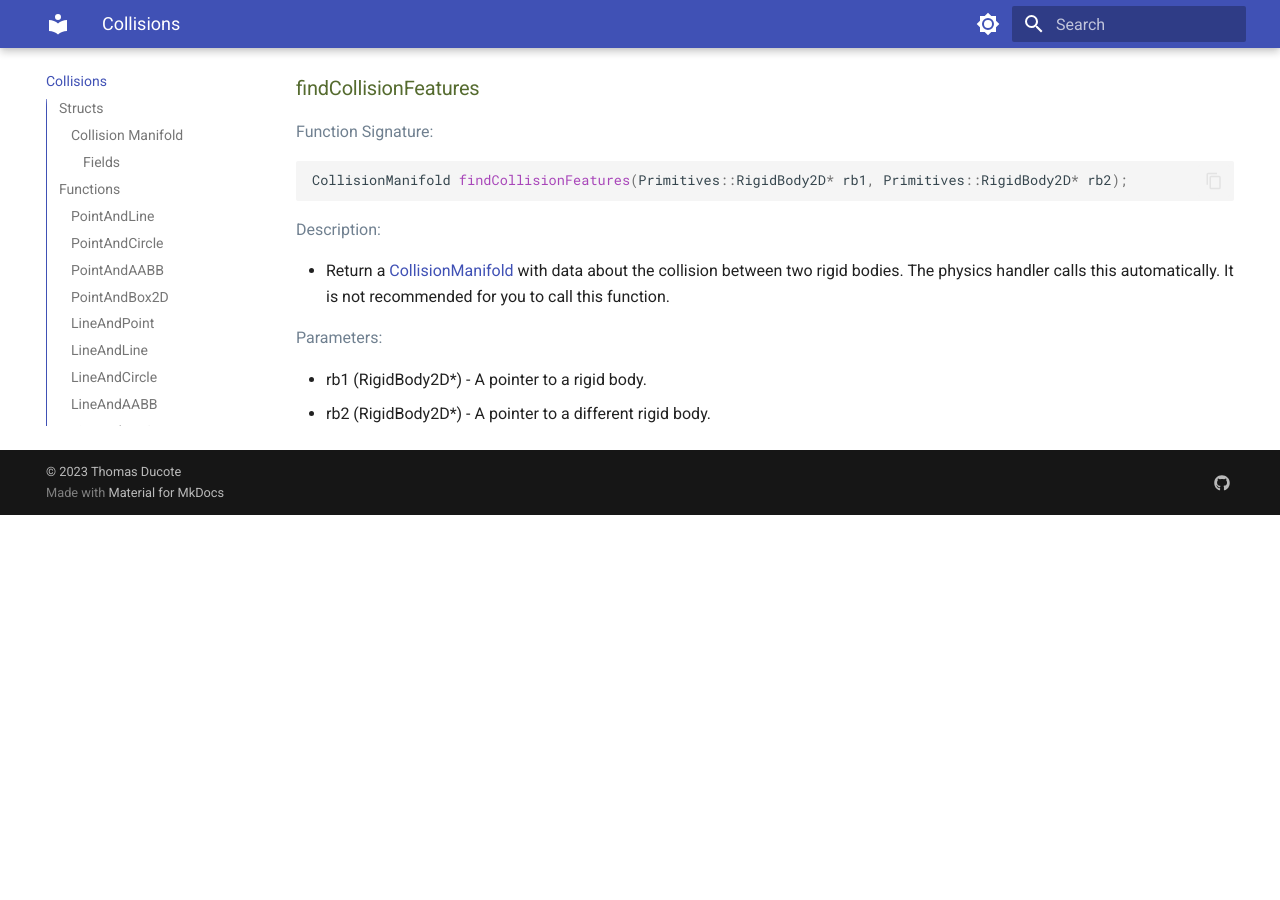
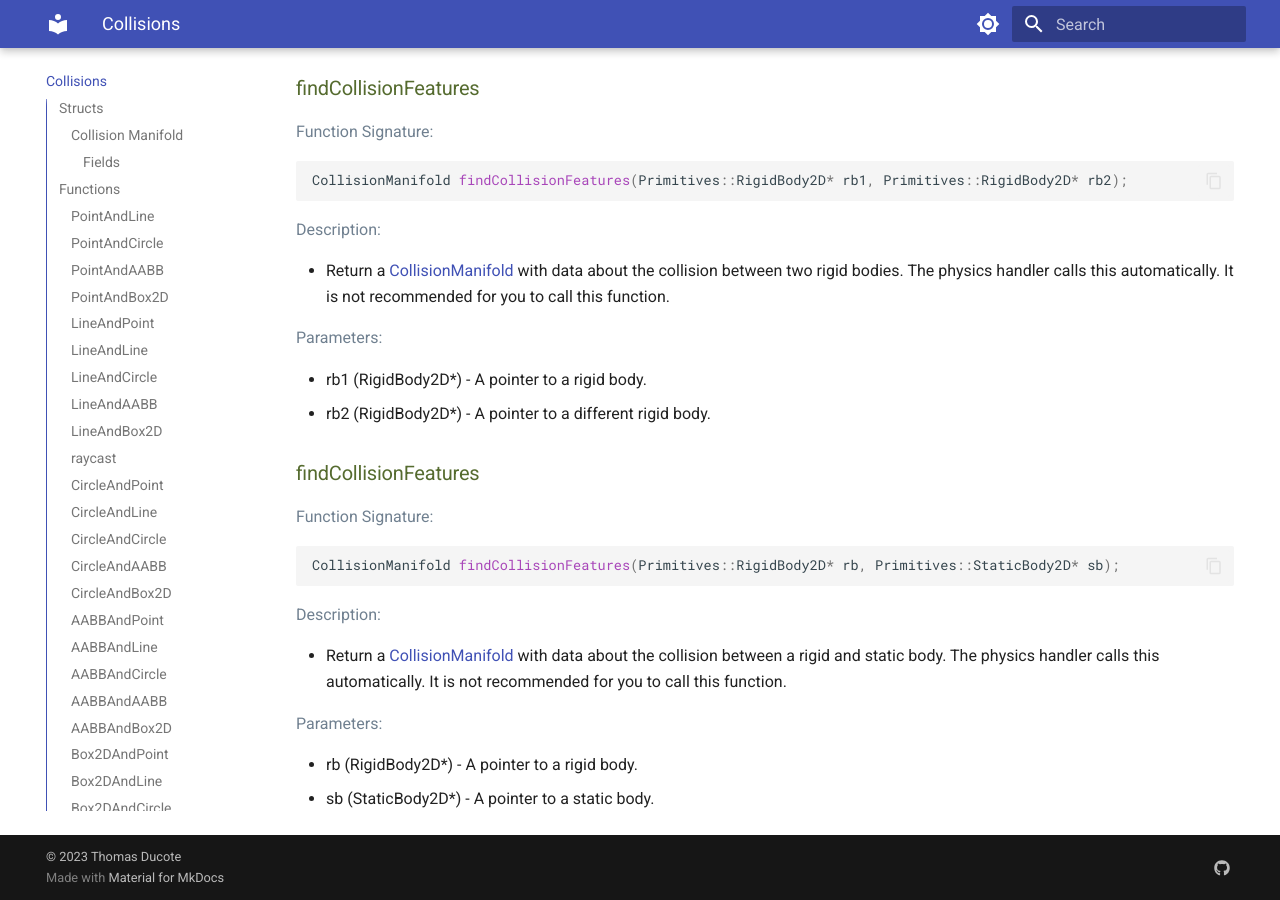
Before and after one commit to Salamence064/Zeta2D, an MkDocs documentation site: the page built from docs/collisions.md, in a window 1280 px wide and 900 px high, scrolled down 13768 px. Built offline with MkDocs 1.6.1 and Material for MkDocs 9.7.7, drawn with Linux system fonts in a browser that asks for light colours; before the commit the page ends 14283 px from its top, so only the background shows below that.

Commit message:
collisions docs updated

````diff
--- a/docs/collisions.md
+++ b/docs/collisions.md
@@ -677,3 +677,21 @@ CollisionManifold findCollisionFeatures(Primitives::RigidBody2D* rb1, Primitives
 
 * rb1 (RigidBody2D*) - A pointer to a rigid body.
 * rb2 (RigidBody2D*) - A pointer to a different rigid body.
+
+
+### <span style="color:darkolivegreen">findCollisionFeatures</span>
+
+<span style="color:slategrey">Function Signature:</span>
+
+```c++
+CollisionManifold findCollisionFeatures(Primitives::RigidBody2D* rb, Primitives::StaticBody2D* sb);
+```
+
+<span style="color:slategrey">Description:</span>
+
+* Return a [CollisionManifold](https://salamence064.github.io/Zeta2D/collisions/#collision-manifold) with data about the collision between a rigid and static body. The physics handler calls this automatically. It is not recommended for you to call this function.
+
+<span style="color:slategrey">Parameters:</span>
+
+* rb (RigidBody2D*) - A pointer to a rigid body.
+* sb (StaticBody2D*) - A pointer to a static body.
````
Also changed, not shown: README.md (+2 -2 lines).
